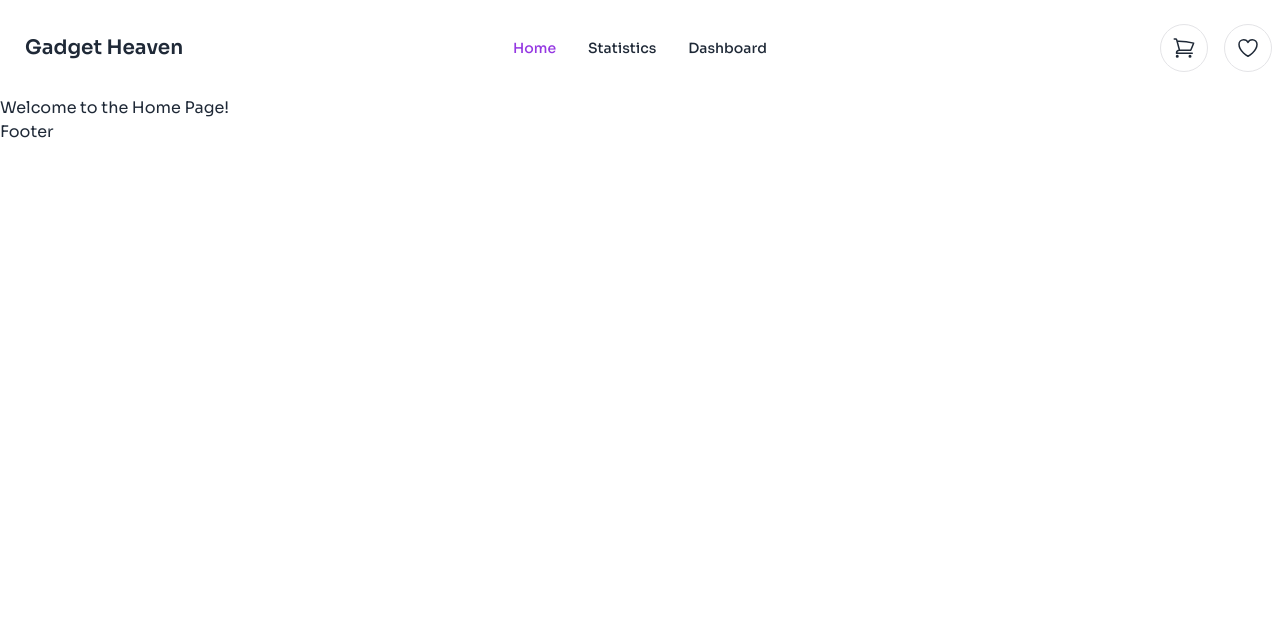
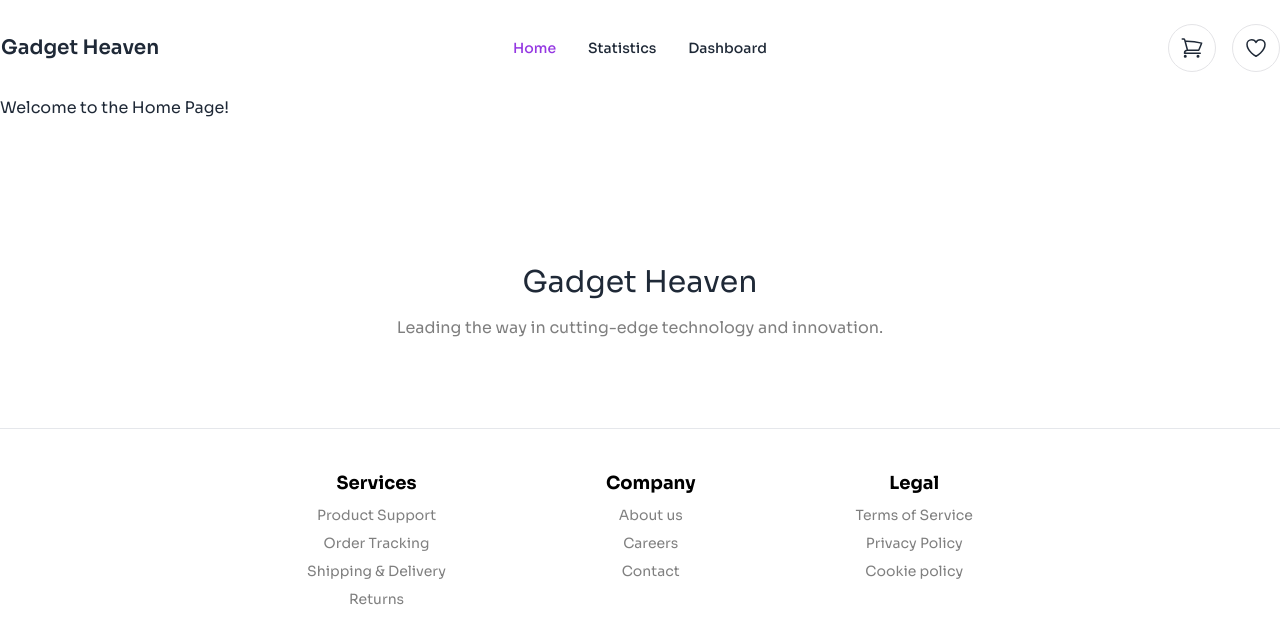
Before and after one commit to miftah1299/gadget-heaven, a React (Vite) app: page / in a window 1280 px wide. Shown: the top 644 px of the page. Built offline with nearby package versions, Linux system fonts and the light colour scheme.

Commit message:
enhance Footer with navigation sections, update Heading to accept props

```diff
--- a/src/components/Footer.jsx
+++ b/src/components/Footer.jsx
@@ -1,11 +1,37 @@
+import Heading from "./Heading";
 
 const Footer = () => {
     return (
-        <div>
-            <h1>
-                Footer
-            </h1>
-        </div>
+        <footer className="footer max-w-screen-xl mx-auto flex flex-col items-center py-24">
+            <div>
+                <Heading
+                    title="Gadget Heaven"
+                    subtitle="Leading the way in cutting-edge technology and innovation."
+                />
+            </div>
+            <hr className="w-full" />
+            <div className="flex gap-40 text-center text-black/50">
+                <nav className="flex flex-col space-y-2">
+                    <h6 className="text-lg font-bold text-black">Services</h6>
+                    <a className="link link-hover">Product Support</a>
+                    <a className="link link-hover">Order Tracking</a>
+                    <a className="link link-hover">Shipping & Delivery</a>
+                    <a className="link link-hover">Returns</a>
+                </nav>
+                <nav className="flex flex-col space-y-2">
+                    <h6 className="text-lg font-bold text-black">Company</h6>
+                    <a className="link link-hover">About us</a>
+                    <a className="link link-hover">Careers</a>
+                    <a className="link link-hover">Contact</a>
+                </nav>
+                <nav className="flex flex-col space-y-2">
+                    <h6 className="text-lg font-bold text-black">Legal</h6>
+                    <a className="link link-hover">Terms of Service</a>
+                    <a className="link link-hover">Privacy Policy</a>
+                    <a className="link link-hover">Cookie policy</a>
+                </nav>
+            </div>
+        </footer>
     );
 };
 
--- a/src/components/Heading.jsx
+++ b/src/components/Heading.jsx
@@ -1,10 +1,17 @@
+import PropTypes from "prop-types";
 
-const Heading = () => {
+const Heading = ({ title, subtitle }) => {
     return (
-        <div>
-
+        <div className="flex flex-col gap-4 text-center my-12">
+            <h1 className="text-2xl lg:text-3xl">{title}</h1>
+            <p className="text-xs md:text-base text-black/50">{subtitle}</p>
         </div>
     );
 };
 
+Heading.propTypes = {
+    title: PropTypes.string.isRequired,
+    subtitle: PropTypes.string,
+};
+
 export default Heading;
--- a/src/components/Navbar.jsx
+++ b/src/components/Navbar.jsx
@@ -2,7 +2,7 @@ import { NavLink } from "react-router-dom";
 
 const Navbar = () => {
     return (
-        <div className="navbar max-w-screen-xl mx-auto py-6">
+        <div className="navbar max-w-screen-xl mx-auto py-6 px-0">
             <div className="navbar-start">
                 <div className="dropdown">
                     <div
@@ -67,9 +67,9 @@ const Navbar = () => {
                         </NavLink>
                     </ul>
                 </div>
-                <a className="btn btn-ghost hover:bg-transparent text-xl">
+                <NavLink className="btn btn-ghost hover:bg-transparent text-xl p-0">
                     Gadget Heaven
-                </a>
+                </NavLink>
             </div>
             <div className="navbar-center hidden lg:flex">
                 <ul className="menu menu-horizontal px-1 font-medium">
--- a/src/layouts/MainLayout.jsx
+++ b/src/layouts/MainLayout.jsx
@@ -15,7 +15,7 @@ const MainLayout = () => {
             </div>
 
             {/* Main Section */}
-            <div>
+            <div className="max-w-screen-xl mx-auto">
                 {/* Dynamic content */}
                 <Outlet />
             </div>
```
